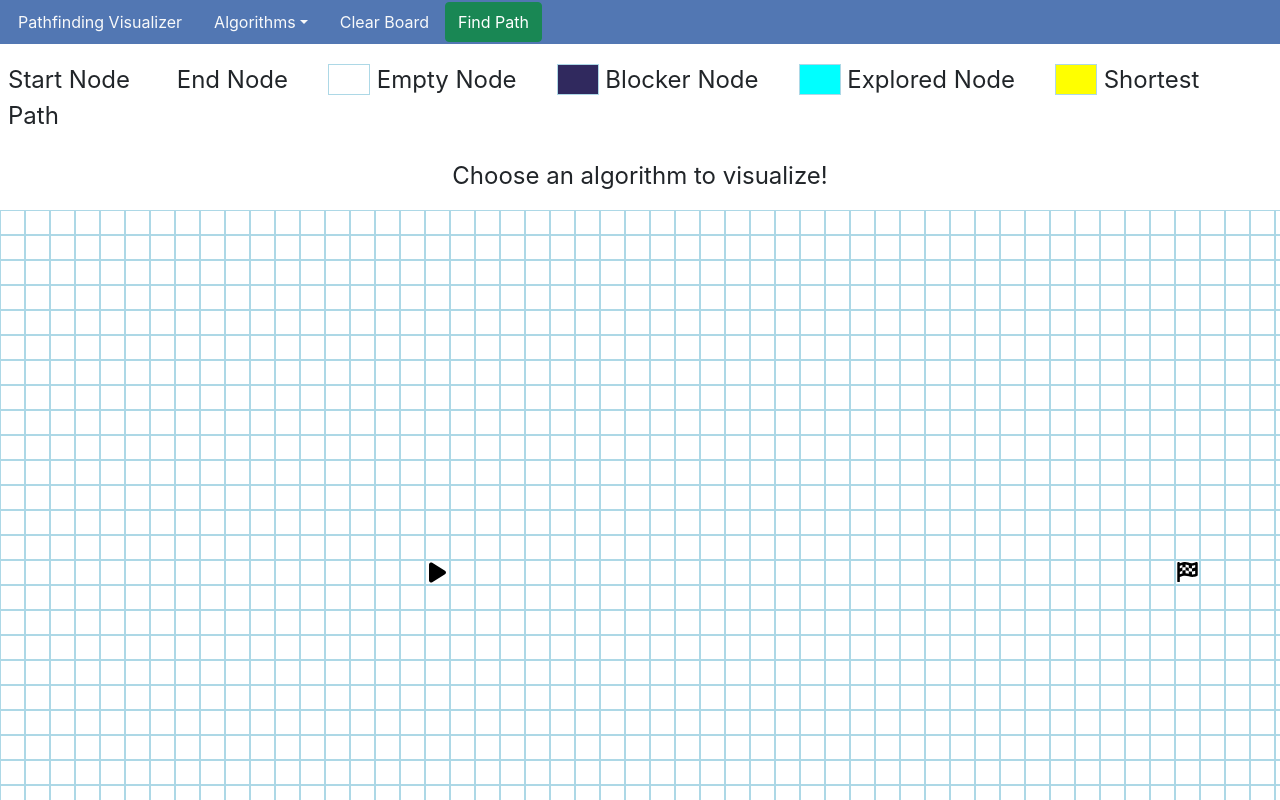
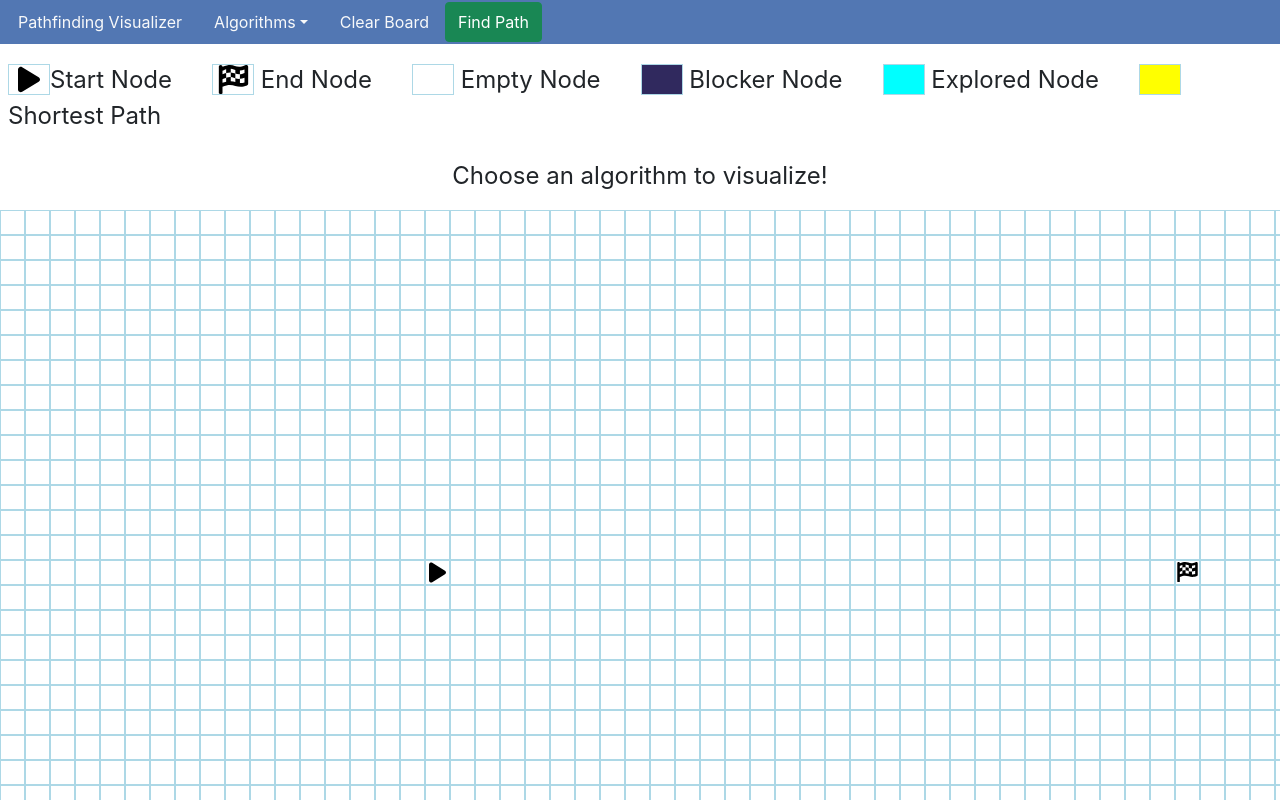
Before and after one commit to EzequielMejiasMelo/pathfinding-visualizer, a React (Create React App) app: page / in a window 1280 px wide. Shown: the top 800 px of the page. Built offline with nearby package versions, Linux system fonts and the light colour scheme.

Commit message:
Fixed issue with Legend

```diff
--- a/src/components/Legend/Legend.js
+++ b/src/components/Legend/Legend.js
@@ -3,7 +3,7 @@ import React from 'react';
 const Legend = () => {
     return (
         <section className="fs-4">
-            <p className="p-2"><span><i className="fas fa-solid fa-play"></i> Start Node</span><span><i className="fas fa-solid fa-flag-checkered"></i> End Node</span><span><span className="empty"></span> Empty Node</span><span><span className="blocker"></span> Blocker Node</span><span><span className="explored"></span> Explored Node</span><span><span className="path"></span> Shortest Path</span></p>
+            <p className="p-2"><span><span className='start'></span> Start Node</span><span><span className='end'></span> End Node</span><span><span className="empty"></span> Empty Node</span><span><span className="blocker"></span> Blocker Node</span><span><span className="explored"></span> Explored Node</span><span><span className="path"></span> Shortest Path</span></p>
             <p className="center">Choose an algorithm to visualize!</p>
         </section>
     );
```
